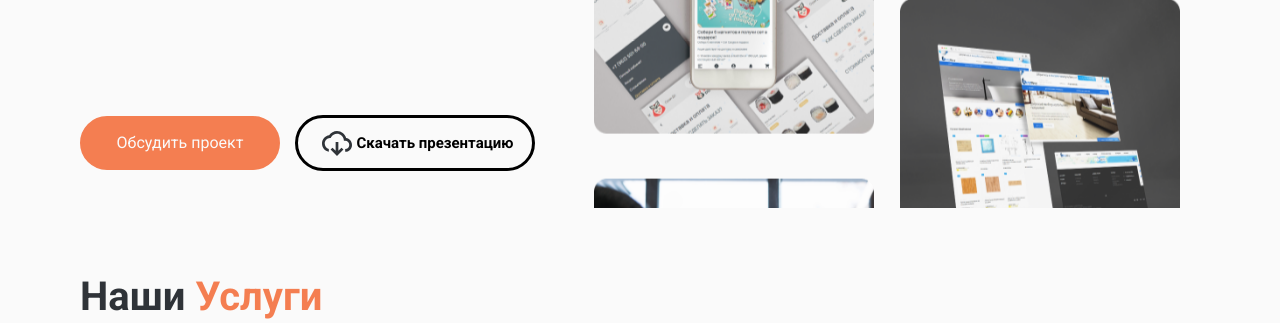
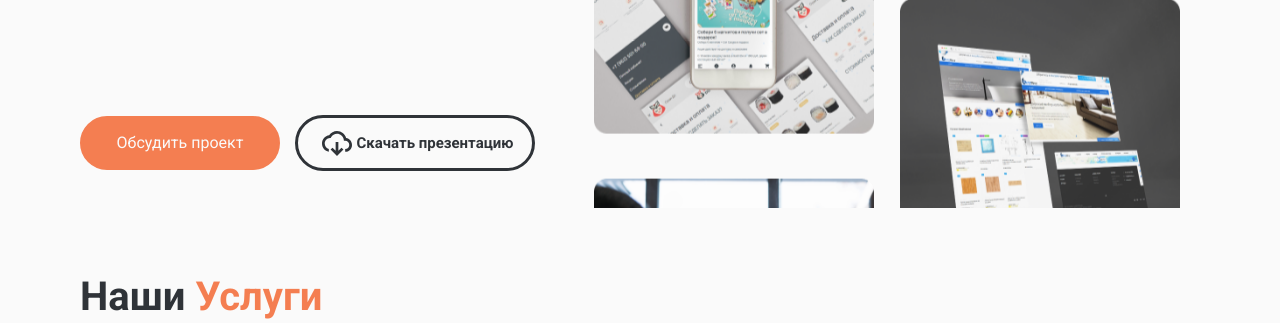
Before and after one commit to DidenkoSveta/marketing-agency-WEB-PERSPECTIVE, a PHP site: page / in a window 1280 px wide. Shown: the part 702-1025 px from the top of the page. Run offline with PHP 8.4, Linux system fonts and the light colour scheme.

Commit message:
Add files via upload

```diff
--- a/css/style.css
+++ b/css/style.css
@@ -844,7 +844,7 @@ h4 {
   display: flex;
   width: 240px;
   background-color: #FAFAFA;
-  border: 3px solid;
+  border: 3px solid #2F3338;
   font-weight: 600;
   font-size: 16px;
   line-height: 28px;
@@ -855,6 +855,7 @@ h4 {
   -webkit-box-pack: center;
       -ms-flex-pack: center;
           justify-content: center;
+  color: #2F3338;
 }
 @media (max-width: 1439px) {
   .block__slogan-btn {
--- a/sass/style.sass
+++ b/sass/style.sass
@@ -450,13 +450,14 @@ h4
 		display: flex
 		width: 240px
 		background-color: $wgrey
-		border: 3px solid
+		border: 3px solid $black
 		font-weight: 600
 		font-size: 16px
 		line-height: 28px
 		margin-left: 25px
 		align-items: center
 		justify-content: center
+		color: $black
 		@media (max-width: 1439px)
 			margin-left: 15px
 			font-size: 15px
```
Also changed, not shown: 1 other file.
